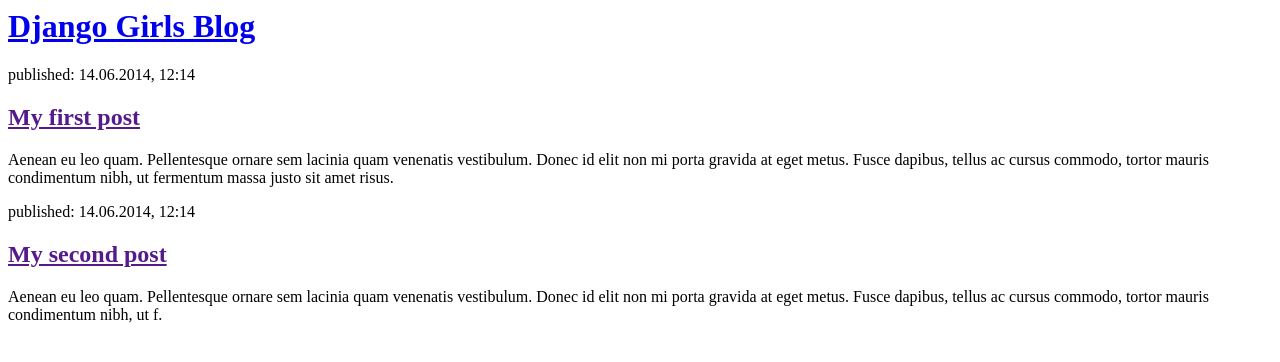
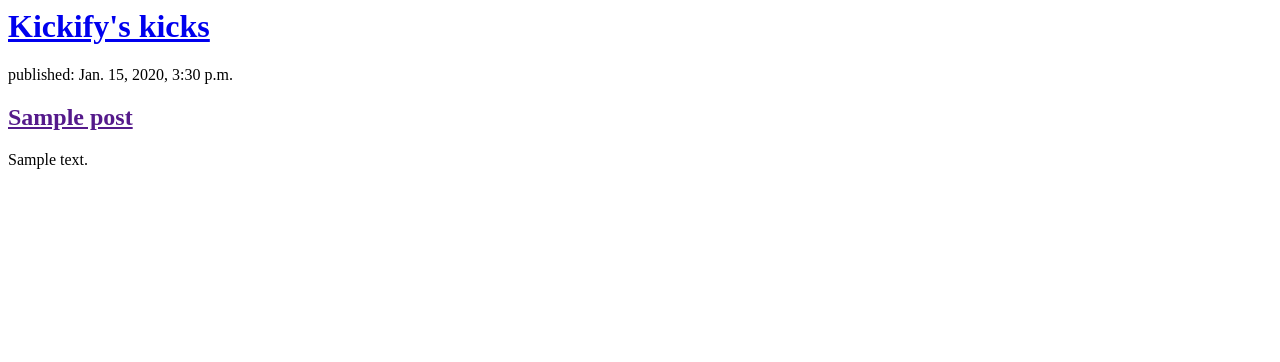
Before and after one commit to SULAMBERT/my-first-blog, a Django app: template blog/templates/blog/post_list.html in a window 1280 px wide. Shown: the top 362 px of the page. Run offline with Django 3.2, Linux system fonts and the light colour scheme; the template is opened without the code that fills it: values that come from a table or form of the project are taken from there, others are empty; tables that the repository leaves empty hold one stand-in row (values such as "Sample post").

Commit message:
Modified templated

```diff
--- a/blog/templates/blog/post_list.html
+++ b/blog/templates/blog/post_list.html
@@ -1,22 +1,11 @@
-<html>
-    <head>
-        <title>Django Girls blog</title>
-    </head>
-    <body>
-        <div>
-            <h1><a href="/">Django Girls Blog</a></h1>
-        </div>
+<div>
+    <h1><a href="/">Kickify's kicks</a></h1>
+</div>
 
-        <div>
-            <p>published: 14.06.2014, 12:14</p>
-            <h2><a href="">My first post</a></h2>
-            <p>Aenean eu leo quam. Pellentesque ornare sem lacinia quam venenatis vestibulum. Donec id elit non mi porta gravida at eget metus. Fusce dapibus, tellus ac cursus commodo, tortor mauris condimentum nibh, ut fermentum massa justo sit amet risus.</p>
-        </div>
-
-        <div>
-            <p>published: 14.06.2014, 12:14</p>
-            <h2><a href="">My second post</a></h2>
-            <p>Aenean eu leo quam. Pellentesque ornare sem lacinia quam venenatis vestibulum. Donec id elit non mi porta gravida at eget metus. Fusce dapibus, tellus ac cursus commodo, tortor mauris condimentum nibh, ut f.</p>
-        </div>
-    </body>
-</html>
+{% for post in posts %}
+    <div>
+        <p>published: {{ post.published_date }}</p>
+        <h2><a href="">{{ post.title }}</a></h2>
+        <p>{{ post.text|linebreaksbr }}</p>
+    </div>
+{% endfor %}
--- a/blog/views.py
+++ b/blog/views.py
@@ -1,9 +1,11 @@
 # -*- coding: utf-8 -*-
 from __future__ import unicode_literals
-
+from django.utils import timezone
 from django.shortcuts import render
 from django.http import HttpResponse
+from .models import Post
 
 def post_list(request):
-	return render(request, 'blog/post_list.html')
+	posts=Post.objects.filter(published_date__lte=timezone.now()).order_by('published_date')
+	return render(request, 'blog/post_list.html',{'posts': posts})#posts is django template tags
 	# return HttpResponse("hey")
```
